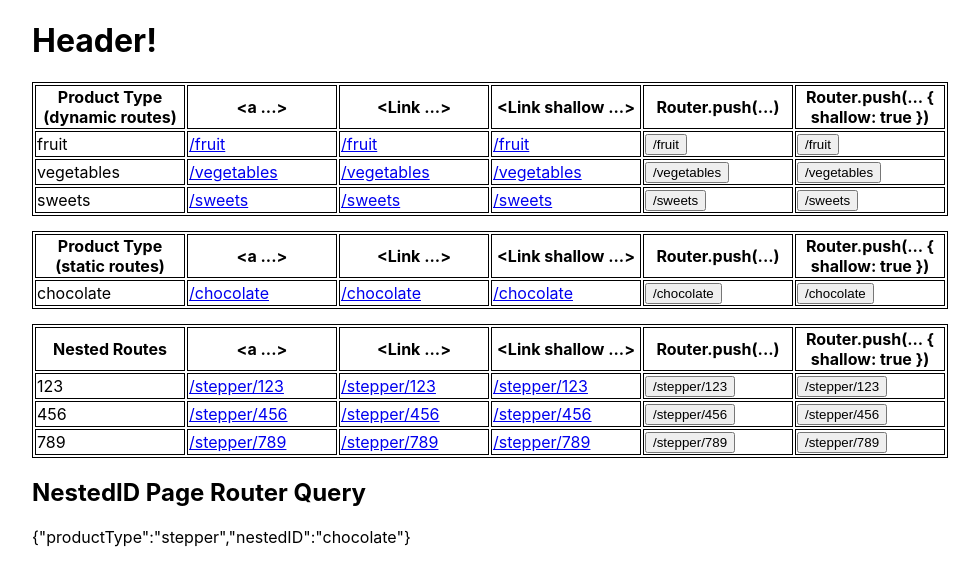
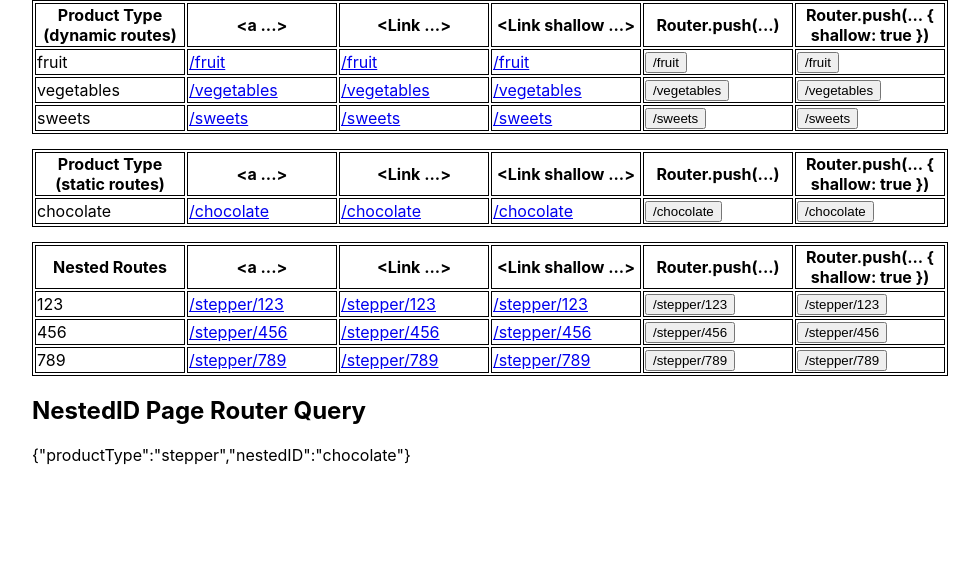
Before and after one commit to liywjl/next-js-url-change-hydration-example, a Next.js app: page /stepper/chocolate in a window 1280 px wide. Shown: the top 586 px of the page, without its empty margins (0-979 px from the left). Built offline with nearby package versions, Linux system fonts and the light colour scheme.

Commit message:
remove Header component

```diff
--- a/components/Header.js
+++ /dev/null
@@ -1,5 +0,0 @@
-const Header = function () {
-  return <h1>Header!</h1>;
-};
-
-export default Header;
--- a/pages/[productType]/[nestedID].js
+++ b/pages/[productType]/[nestedID].js
@@ -3,7 +3,6 @@ import { useRouter } from "next/router";
 
 import styles from "../../styles/Home.module.css";
 import Nav from "../../components/Nav";
-import Header from "../../components/Header";
 
 export default function Stepper() {
   const { query } = useRouter();
@@ -15,7 +14,6 @@ export default function Stepper() {
 
   return (
     <div className={styles.container}>
-      <Header />
       <Nav />
       <div>
         <h2>NestedID Page Router Query</h2>
--- a/pages/[productType]/index.js
+++ b/pages/[productType]/index.js
@@ -5,7 +5,6 @@ import { productTypes } from "../../constants";
 import styles from "../../styles/Home.module.css";
 
 import Nav from "../../components/Nav";
-import Header from "../../components/Header";
 import StepOne from "../../components/StepOne";
 import StepTwo from "../../components/StepTwo";
 import StepThree from "../../components/StepThree";
@@ -57,7 +56,6 @@ export default function Stepper() {
   return (
     <>
       <div className={styles.container}>
-        <Header />
         <div className={styles.row}>
           <Nav />
 
--- a/pages/chocolate.js
+++ b/pages/chocolate.js
@@ -2,7 +2,6 @@ import { useEffect } from "react";
 
 import styles from "../styles/Home.module.css";
 import Nav from "../components/Nav";
-import Header from "../components/Header";
 
 export default function Chocolate() {
   useEffect(() => {
@@ -13,7 +12,6 @@ export default function Chocolate() {
   return (
     <>
       <div className={styles.container}>
-        <Header />
         <div className={styles.row}>
           <Nav />
           <div className={styles.container}>
```
